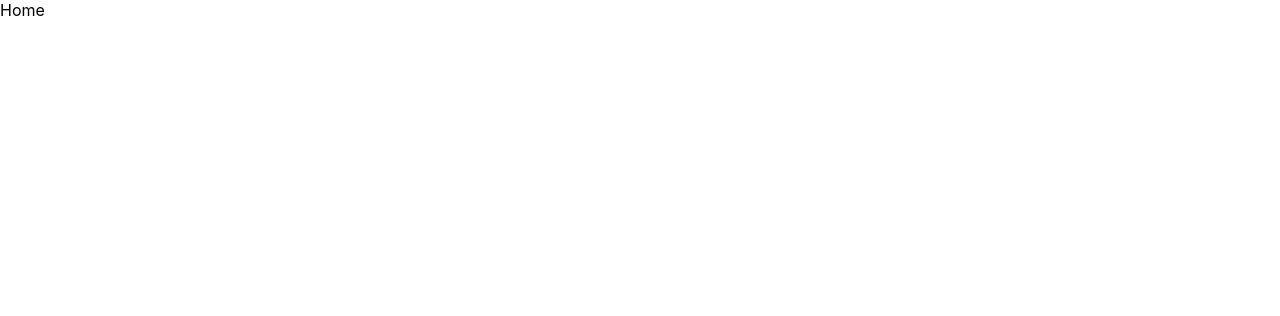
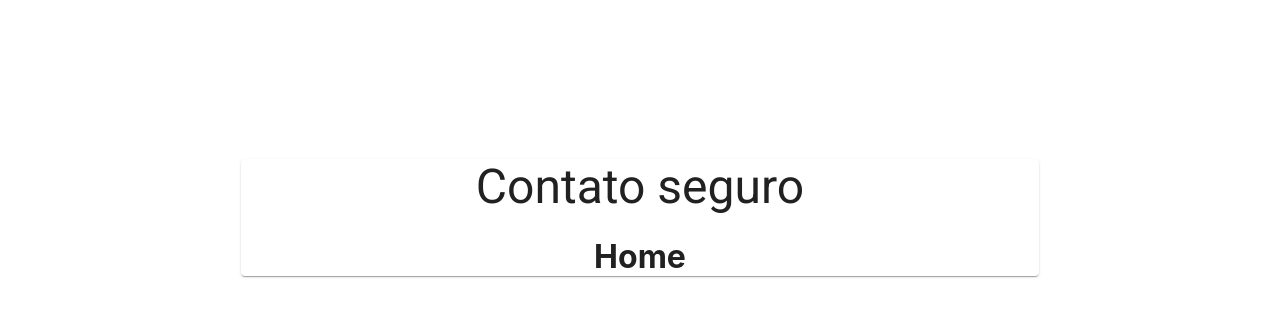
Before and after one commit to alexsandron3/contato_seguro_front, a React (Create React App) app: page / in a window 1280 px wide. Shown: the top 316 px of the page. Built offline with nearby package versions, Linux system fonts and the light colour scheme.

Commit message:
Cria base de página inicial

```diff
--- a/src/pages/Home.jsx
+++ b/src/pages/Home.jsx
@@ -1,7 +1,24 @@
+import { Grid } from '@mui/material';
 import React, { Component } from 'react';
+import Content from '../components/Content';
 
 export default class Home extends Component {
   render() {
-    return <div>Home</div>;
+    return (
+      <Grid
+        container
+        spacing={3}
+        display="flex"
+        justifyContent="center"
+        alignItems="center"
+        minHeight="60vh"
+      >
+        <Grid item xs={8}>
+          <Content title="Contato seguro">
+            <h1>Home</h1>
+          </Content>
+        </Grid>
+      </Grid>
+    );
   }
 }
```
